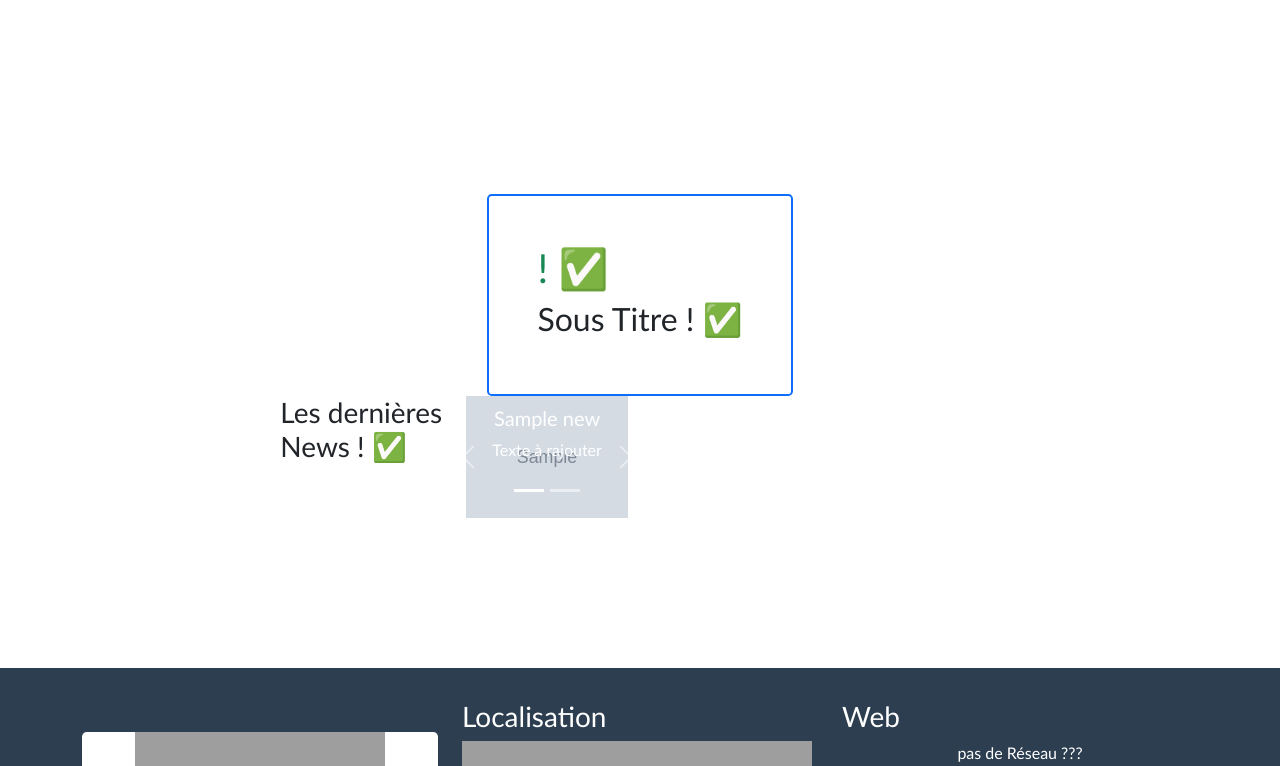
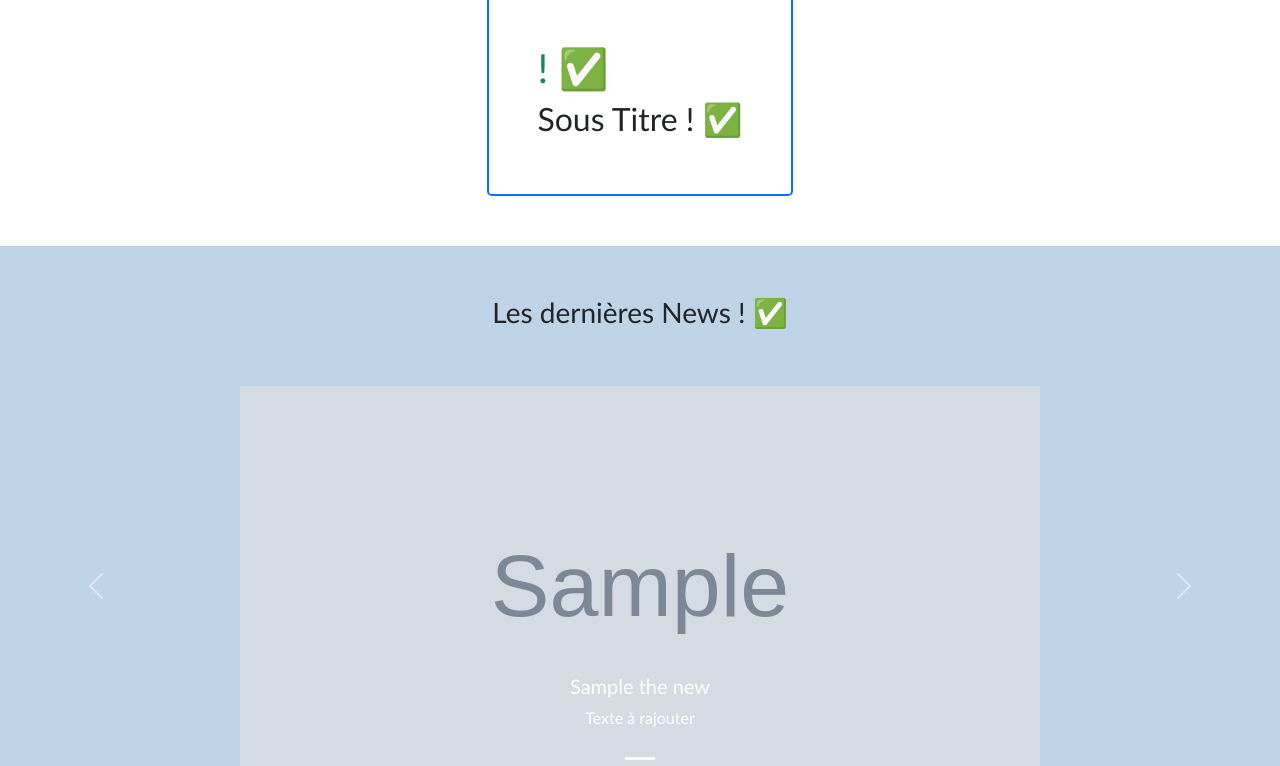
Before and after one commit to jacquesLemoine44/AssociationPaulGreen, a Symfony app: template templates/main/index.html.twig in a window 1280 px wide. Shown: the part 56-822 px from the top of the page. Run offline with Twig, Linux system fonts and the light colour scheme; the template is opened without the code that fills it: most values are stand-ins (such as "Sample title", 1, 10 or a date in 2020); grey boxes marked "Sample" are stand-in pictures; some libraries are stand-ins or nearby versions; grey boxes are pictures that could not be loaded.

Commit message:
v08c
v08c

```diff
--- a/public/css/styles.css
+++ b/public/css/styles.css
@@ -18,8 +18,8 @@
 }
 
 .sousHeader {
-  padding-bottom: 150px;
-  padding-top: 200px;
+  padding-bottom: 50px;
+  padding-top: 0px;
   display: -webkit-box;
   display: -ms-flexbox;
   display: flex;
@@ -33,6 +33,12 @@
   -webkit-box-align: center;
       -ms-flex-align: center;
           align-items: center;
+}
+
+.clNews {
+  background-color: #bfd3e6;
+  padding-bottom: 50px;
+  padding-top: 50px;
 }
 
 footer .clIconeEnLigne {
--- a/public/css/styles.scss
+++ b/public/css/styles.scss
@@ -27,9 +27,9 @@
     // background-attachment: scroll;
     // opacity: 0.8;
     //
-    padding-bottom: 150px;
+    padding-bottom: 50px;
     //
-    padding-top: 200px;
+    padding-top: 0px;
     // color: white;
     display: flex;
     flex-direction: column;
@@ -38,6 +38,12 @@
     // .fenetreTitre {
     //     background-color: rgba(151, 168, 179, 0.8);
     // }
+}
+
+.clNews {
+    background-color: rgb(191, 211, 230);
+    padding-bottom: 50px;
+    padding-top: 50px;
 }
 
 footer {
--- a/src/Controller/MainController.php
+++ b/src/Controller/MainController.php
@@ -19,7 +19,8 @@ class MainController extends AbstractController
         return $this->render('main/index.html.twig', [
             'params' => $paramsRepository->findAll(),
             'social_networks' => $socialNetworksRepository->findAll(),
-            'news' => $newsRepository->findAll(),
+            // 'news' => $newsRepository->findAll(),
+            'theNews' => $newsRepository->LastFiveNews(),
             'controller_name' => 'MainController',
         ]);
     }
--- a/templates/main/index.html.twig
+++ b/templates/main/index.html.twig
@@ -6,62 +6,52 @@
 
 {% block body %}
 
-{#  <style>
-    .example-wrapper { margin: 1em auto; max-width: 800px; width: 95%; font: 18px/1.5 sans-serif; }
-    .example-wrapper code { background: #F5F5F5; padding: 2px 6px; }
-</style>
-<div class="example-wrapper">
-    <h1>Hello {{ controller_name }}! ✅</h1>
-    This friendly message is coming from:
-    {% for message in app.flashes('message') %}
-	    <div class="col-xs4">
-		    <div class="p-3 my-2 rounded-1 green light-4 txt-green txt-dark-4 bd-solid bd-green bd-dark-1 bd-1">
-  		        <i class="fas fa-check mr-2" aria-hidden="true"></i> {{message}}
-		    </div>
-	    </div>
-	{% endfor %}
-    <ul>
-        <li>Your controller at <code><a href="{{ 'C:/Jacques/Projet/AssociationPaulGreen/src/Controller/MainController.php'|file_link(0) }}">src/Controller/MainController.php</a></code></li>
-        <li>Your template at <code><a href="{{ 'C:/Jacques/Projet/AssociationPaulGreen/templates/main/index.html.twig'|file_link(0) }}">templates/main/index.html.twig</a></code></li>
-    </ul>
-</div>  #}
-
 <section class="sousHeader">
     <div class="border border-2 border-primary rounded-3 p-5 fenetreTitre">
 	    <h1 class="text-success2">{{ params[0].titleParam }}! ✅</h1>
 	    <h2>Sous Titre ! ✅</h2>
     </div>
-
+</section>
 
  {# {{random(1,100)}} #}
 
-<section class="clNews" id="idNew">
+<section class="clNews" id="idNews">
+
 {# Affichage des nouvelles  : limiter à 5 denières #}
+    <div class="text-center pb-5">
+      <h3>Les dernières News ! ✅</h3>
+    </div>
 
-    <div class="container">
+    {# <div class="container"> #}
 
-        <div class="row row-cols-1 row-cols-md-4 g-4">
-            <h3>Les dernières News ! ✅</h3>
-
+        {# <div class="row row-cols-1 row-cols-md-4 g-4"> #}
 
             {# == Caroussel== #}
 
+            <div id="carouselExampleCaptions" class="carousel slide" data-bs-ride="carousel">
 
-            <div id="carouselExampleCaptions" class="carousel slide" data-bs-ride="carousel">
                 <div class="carousel-indicators">
-                    <button type="button" data-bs-target="#carouselExampleCaptions" data-bs-slide-to="0" class="active" aria-current="true" aria-label="Slide 1"></button>
-                    <button type="button" data-bs-target="#carouselExampleCaptions" data-bs-slide-to="1" aria-label="Slide 2"></button>
-                    {# <button type="button" data-bs-target="#carouselExampleCaptions" data-bs-slide-to="2" aria-label="Slide 3"></button> #}
+                    {%  set isFirst = 0 %}
+                    {% for new in theNews %}
+                      <button type="button" data-bs-target="#carouselExampleCaptions" data-bs-slide-to="{{ isFirst }}" aria-label="Slide {{ isFirst+1 }}"
+                        class={% if (isFirst==0) %} "active" {% else %} "" {% endif %}
+                         aria-current={% if (isFirst==0) %} "true" {% else %} "false" {% endif %}>
+                      </button>
+                      {% set isFirst = isFirst+1 %}
+                    {# {% else %}
+                        <p>aucune News ???</p> #}
+                    {% endfor %}
                 </div>
 
                 <div class="carousel-inner">
 
-
                     {%  set isFirst = true %}
-                    {% for new in news %}
-
+                    {% for new in theNews %}
                     <div class="carousel-item {% if isFirst == true %}active{% endif %}">
-                        <img src="{{ asset('photosNews/' ~ new.pictureNew) }}" class="d-block w-100 imgClass" alt="Slide">
+                      <div class="d-flex flex-row justify-content-center">
+                        <img src="{{ asset('photosNews/' ~ new.pictureNew) }}"
+                              class="d-block imgClass" w-100 width="800" height="400" alt="Slide">
+                      </div>
                         {% set isFirst = false %}
                         <div class="carousel-caption d-none d-md-block">
                             <h5>{{ new.titleNew }}</h5>
@@ -72,43 +62,8 @@
                         <p>aucune News ???</p> #}
                     {% endfor %}
 
+            </div>
 
-  {# <div class="carousel-item active">
-    <img src="..." class="d-block w-100" alt="...">
-    <div class="carousel-caption d-none d-md-block">
-      <h5>First slide label</h5>
-      <p>Some representative placeholder content for the first slide.</p>
-    </div>
-  </div> #}
-
-							{# {% for photo in photos %} #}
-								{# {% if produit.id==photo.produit.id %} #}
-									{# <div class="carousel-item {% if isFirst == true %}active{% endif %}">
-										<img src="{{ asset('uploads/' ~ photo.photo) }}" class="d-block w-100 imgClass" alt="Slide">
-										{% set isFirst = false %}
-									</div>
-								{% endif %}
-							{% else %}
-								<p>pas de Photo ???</p>
-							{% endfor %} #}
-
-
-    {# <div class="carousel-item">
-      <img src="..." class="d-block w-100" alt="...">
-      <div class="carousel-caption d-none d-md-block">
-        <h5>Second slide label</h5>
-        <p>Some representative placeholder content for the second slide.</p>
-      </div>
-    </div>
-    <div class="carousel-item">
-      <img src="..." class="d-block w-100" alt="...">
-      <div class="carousel-caption d-none d-md-block">
-        <h5>Third slide label</h5>
-        <p>Some representative placeholder content for the third slide.</p>
-      </div>
-    </div> #}
-
-  </div>
             <button class="carousel-control-prev" type="button" data-bs-target="#carouselExampleCaptions" data-bs-slide="prev">
               <span class="carousel-control-prev-icon" aria-hidden="true"></span>
               <span class="visually-hidden">Previous</span>
@@ -117,10 +72,12 @@
               <span class="carousel-control-next-icon" aria-hidden="true"></span>
               <span class="visually-hidden">Next</span>
             </button>
+
           </div>
 {# ==== #}
-        </div>
-    </div>
+
+        {# </div> #}
+    {# </div> #}
 
 {# <div id="positionContacts"></div> #}
 
```
Also changed, not shown: src/Repository/NewsRepository.php (+16 -0 lines), public/photosNews/laposte-0601361222766-web-tete-621fbcd9d4fa3.jpg (added), 2 other files. Lines whose indentation alone changed are shown as unchanged.
